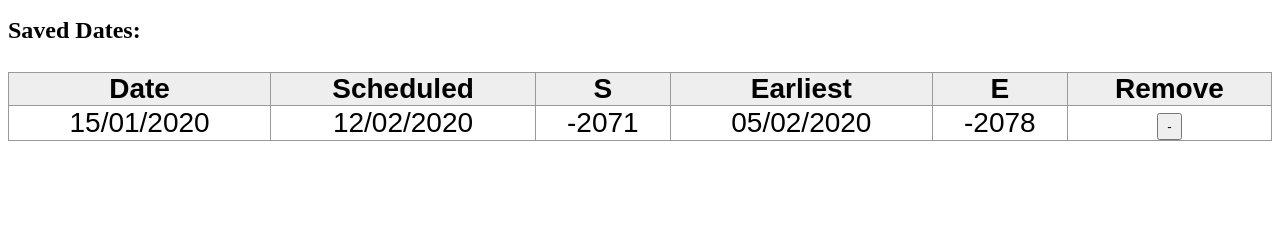
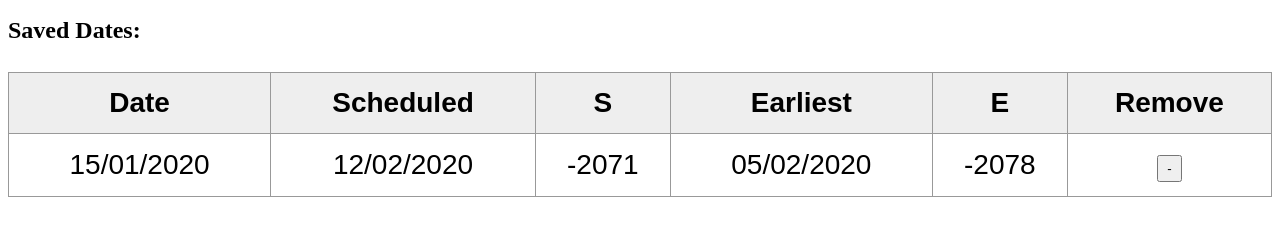
Before and after one commit to Chr1sG1thub/Latazed, a plain HTML site: page index.html in a window 1280 px wide. Both pictures are taken after typing "2020-01-15" into the empty fields and a click on the button "Add Date". Shown: the part 136-372 px from the top of the page. Drawn offline with Linux system fonts and the light colour scheme.

Commit message:
Update index.html

```diff
--- a/index.html
+++ b/index.html
@@ -11,7 +11,7 @@
   }
   th, td {
     border: 1px solid #999;
-    padding: 0.0em 0em;
+    padding: 0.5em 0em;
     text-align: center;
   }
   th {
```
